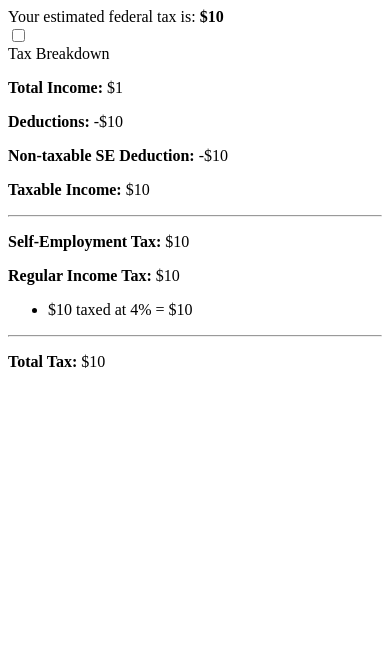
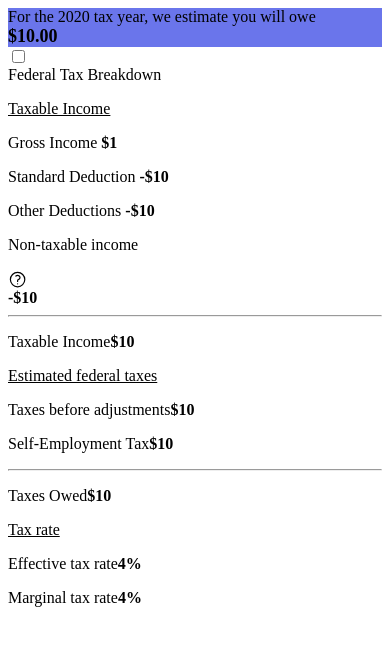
Before and after one commit to 0bscurity/overtaxed, a Django app: template src/templates/pages/federal/federal-results.html in a window 390 px wide. Shown: the top 646 px of the page. Run offline with Django 3.2, Linux system fonts and the light colour scheme; the template is opened without the code that fills it: most values are stand-ins (such as "Sample title", 1, 10 or a date in 2020).

Commit message:
Refactor federal tax calculation and update UI
Refactored the federal tax calculation logic for better efficiency and clarity, including handling for standard and additional deductions, and improved calculation of self-employment tax. Enhanced the UI for the federal tax calculator and results, accommodating responsive design for different screen sizes and providing a clearer breakdown of calculated taxes.

```diff
--- a/src/templates/pages/federal/federal-results.html
+++ b/src/templates/pages/federal/federal-results.html
@@ -1,35 +1,62 @@
 {% load humanize %}
 
-<div id="tax-result" class="mt-4">
+<style>
+    .tax-amount {
+        display: block;
+        font-size: 18px;
+    }
+</style>
+
+<div id="tax-result" class="lg:w-1/2 mt-4 lg:mt-0 bg-base-200 p-4 rounded-lg">
   {% if tax is not None %}
-    <div class="alert alert-info shadow-lg">
-      <div>
-        <span>Your estimated federal tax is: <strong>${{ tax|floatformat:"0"|intcomma }}</strong></span>
-      </div>
+    <div class="alert alert-warning shadow-lg" style="background-color: #6a75eb">
+  <span>
+    For the {{ year }} tax year, we estimate you will owe
+    <strong>
+      <span class="tax-amount">${{ tax|floatformat:"2"|intcomma }}</span>
+    </strong>
+  </span>
     </div>
 
     <div tabindex="0" class="collapse collapse-open border border-base-300 bg-base-200 rounded-box mt-4">
       <input type="checkbox">
       <div class="collapse-title text-lg font-medium">
-        Tax Breakdown
+        Federal Tax Breakdown
       </div>
       <div class="collapse-content">
-        <p><strong>Total Income:</strong> ${{ total_income|intcomma }}</p>
-        <p><strong>Deductions:</strong> -${{ deductions|intcomma }}</p>
-        <p><strong>Non-taxable SE Deduction:</strong> -${{ self_employment_non_taxable_income|intcomma }}</p>
-        <p><strong>Taxable Income:</strong> ${{ taxable_income|intcomma }}</p>
-        <hr class="my-3">
-        <p><strong>Self-Employment Tax:</strong> ${{ self_employment_tax|intcomma }}</p>
-        <p><strong>Regular Income Tax:</strong> ${{ regular_tax|intcomma }}</p>
-        <ul class="list-disc pl-5">
-          {% for bracket in tax_breakdown %}
-            <li>
-              ${{ bracket.amount|intcomma }} taxed at {{ bracket.rate }}% = ${{ bracket.tax|intcomma }}
-            </li>
-          {% endfor %}
-        </ul>
-        <hr class="my-3">
-        <p><strong>Total Tax:</strong> ${{ tax|intcomma }}</p>
+        <p style="text-decoration: underline; font-weight: 500">Taxable Income</p>
+        <p class="flex justify-between">Gross Income <strong>${{ total_income|intcomma }}</strong></p>
+        <p class="ms-2 flex justify-between">Standard Deduction <strong>-${{ standard_deduction|intcomma }}</strong></p>
+        <p class="ms-2 flex justify-between">Other Deductions <strong>-${{ deductions|intcomma }}</strong></p>
+        {% if self_employment_non_taxable_income %}
+          <div class="ms-2 flex justify-between">
+            <div class="flex items-center">
+              <p>Non-taxable income</p>
+              <div class="tooltip ms-2" data-tip="Only 92.35% of self-employment income is taxable under IRS rules.">
+                <svg xmlns="http://www.w3.org/2000/svg" fill="none" viewBox="0 0 24 24" stroke-width="1.5"
+                     stroke="currentColor" style="width: 1.2em;">
+                  <path stroke-linecap="round" stroke-linejoin="round"
+                        d="M9.879 7.519c1.171-1.025 3.071-1.025 4.242 0 1.172 1.025 1.172 2.687 0 3.712-.203.179-.43.326-.67.442-.745.361-1.45.999-1.45 1.827v.75M21 12a9 9 0 1 1-18 0 9 9 0 0 1 18 0Zm-9 5.25h.008v.008H12v-.008Z"></path>
+                </svg>
+              </div>
+            </div>
+            <strong>-${{ self_employment_non_taxable_income|intcomma }}</strong></div>
+        {% endif %}
+        <hr class="my-2">
+        <p class="flex justify-between mb-4">Taxable Income<strong>${{ taxable_income|intcomma }}</strong></p>
+
+        <p style="text-decoration: underline; font-weight: 500">Estimated federal taxes</p>
+        <p class="flex justify-between">Taxes before adjustments<strong>${{ federal_tax|intcomma }}</strong></p>
+        {% if self_employment_tax %}
+          <p class="flex justify-between">Self-Employment Tax<strong>${{ self_employment_tax|intcomma }}</strong></p>
+        {% endif %}
+        <hr class="my-2">
+        <p class="flex justify-between mb-4">Taxes Owed<strong>${{ tax|intcomma }}</strong></p>
+
+        <p style="text-decoration: underline; font-weight: 500">Tax rate</p>
+        <p class="flex justify-between">Effective tax rate<strong>{{ effective_tax_rate }}%</strong></p>
+        <p class="flex justify-between">Marginal tax rate<strong>{{ marginal_tax_rate }}%</strong></p>
+
       </div>
     </div>
   {% else %}
```
Also changed, not shown: src/pages/views/federal_calculator_views.py (+29 -11 lines), src/templates/pages/federal/federal-calculator.html (+11 -9 lines), src/templates/partials/nav.html (+34 -2 lines).
